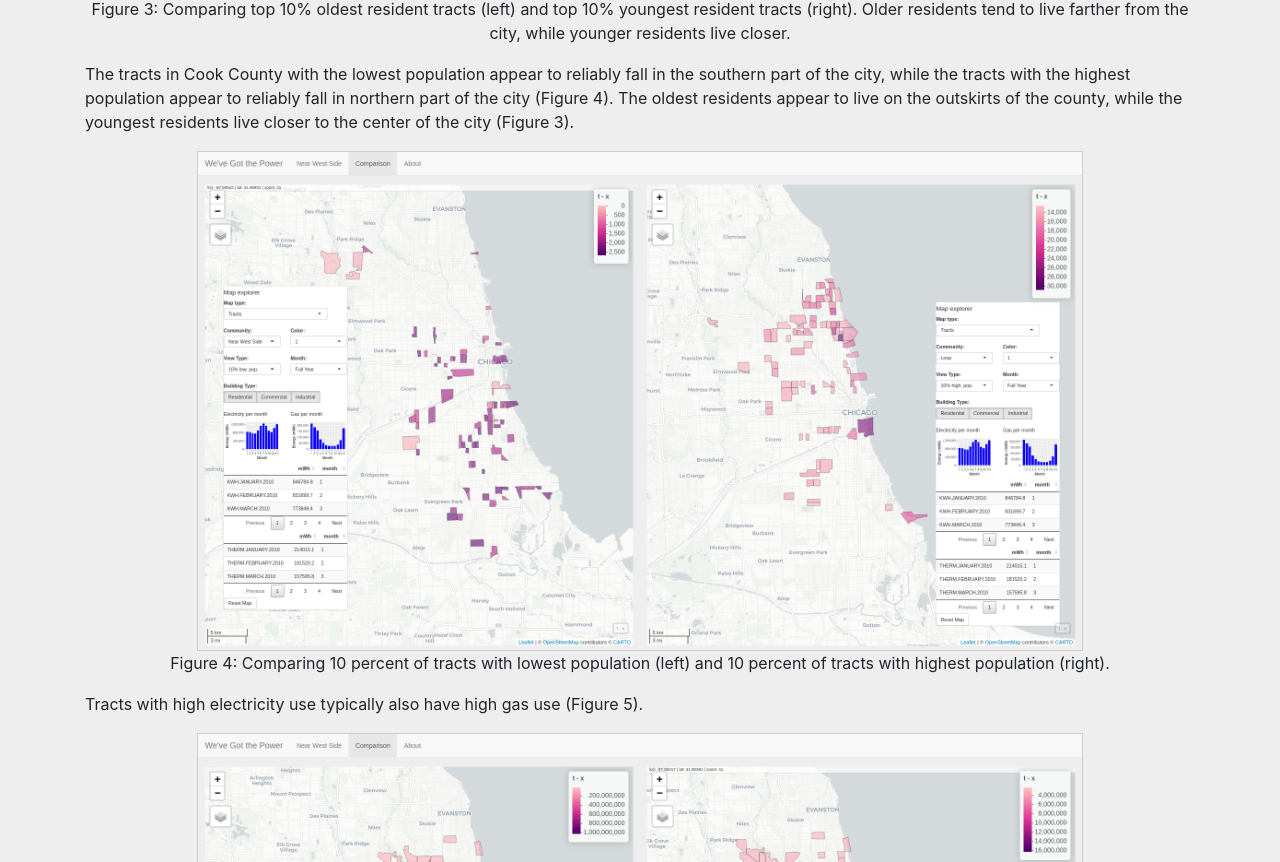
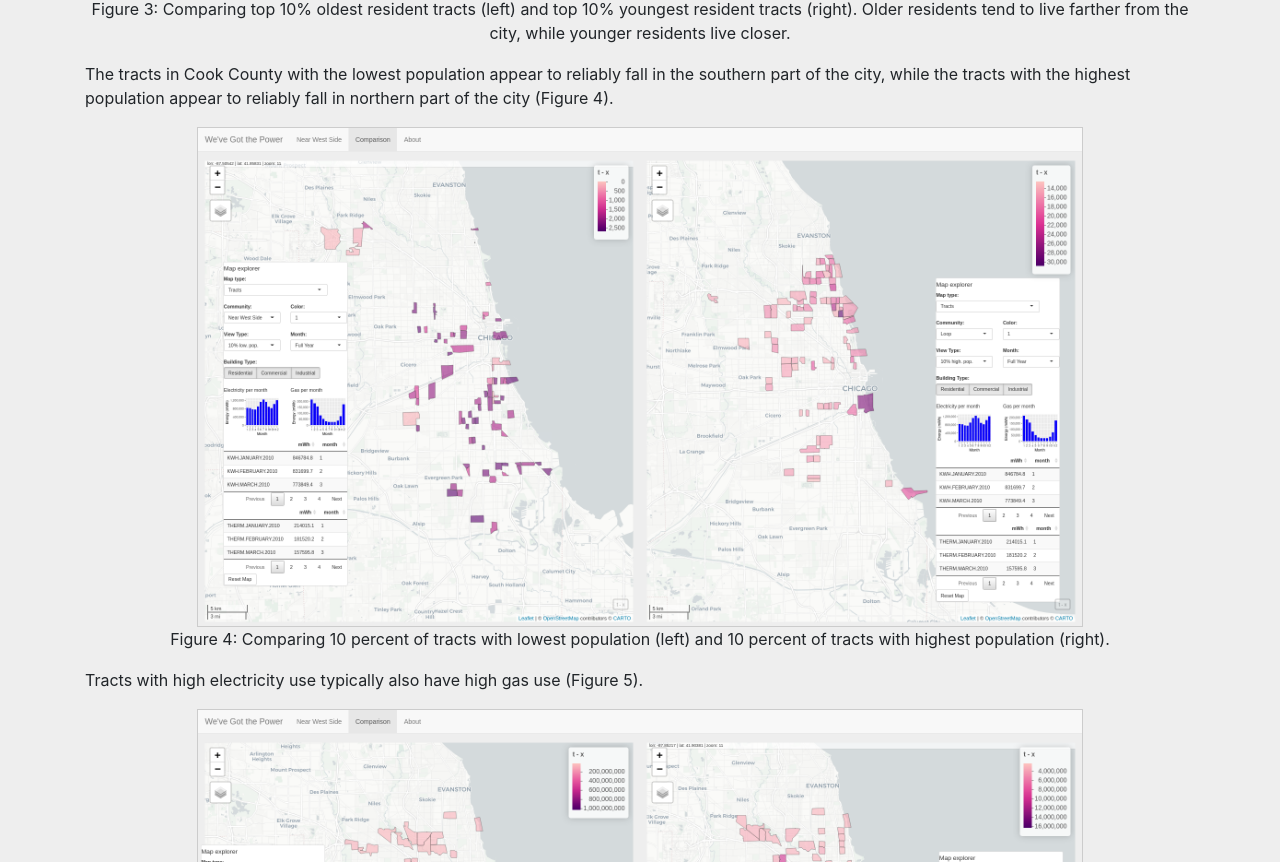
Before and after one commit to davidshumway/cs424, a plain HTML site: page project3/docs/notes.html in a window 1280 px wide. Shown: the part 2195-3057 px from the top of the page. Drawn offline with Linux system fonts and the light colour scheme.

Commit message:
Project 3 docs

```diff
--- a/project3/docs/notes.html
+++ b/project3/docs/notes.html
@@ -54,7 +54,6 @@
 
 <p>
   The tracts in Cook County with the lowest population appear to reliably fall in the southern part of the city, while the tracts with the highest population appear to reliably fall in northern part of the city (Figure 4).
-  The oldest residents appear to live on the outskirts of the county, while the youngest residents live closer to the center of the city (Figure 3).
 </p>
 <p style="text-align:center; border: 1px solid #eee;">
   <img src="./f7.png" style="width:80%;" /><br>
```
